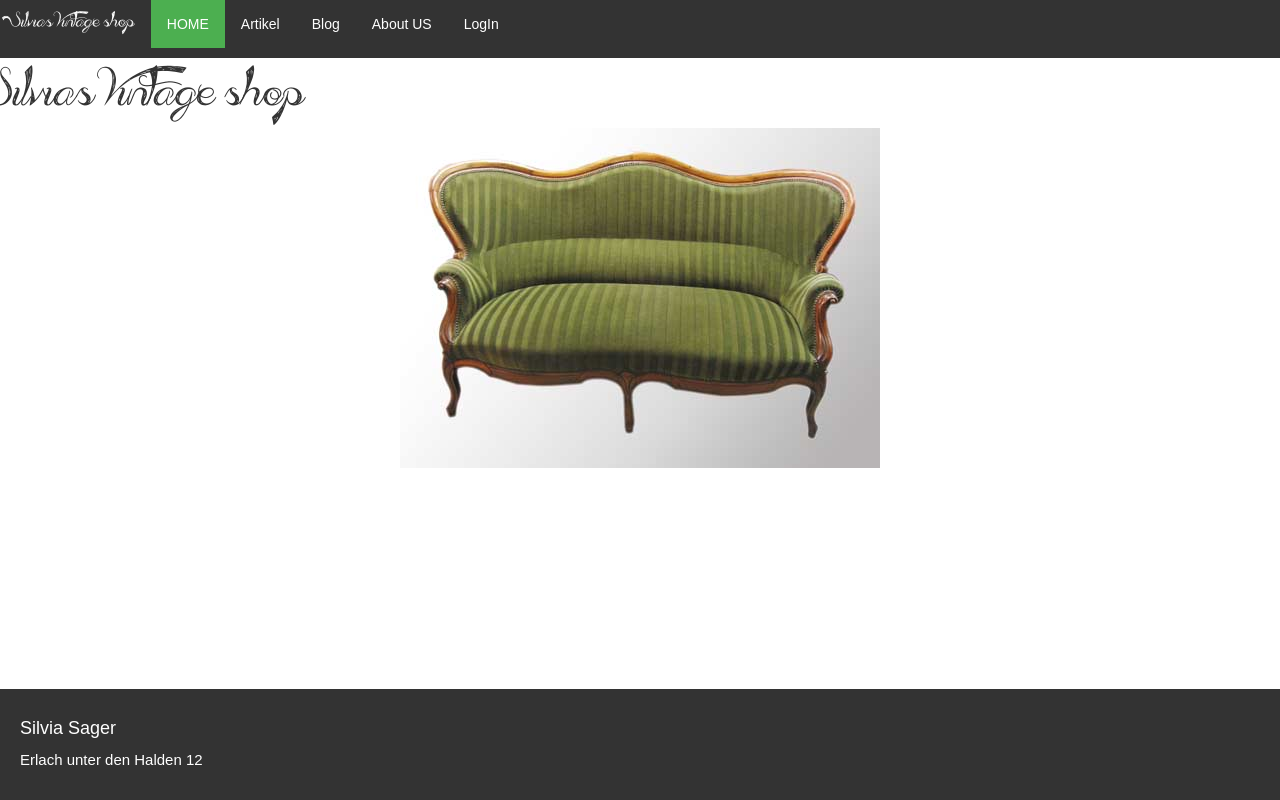
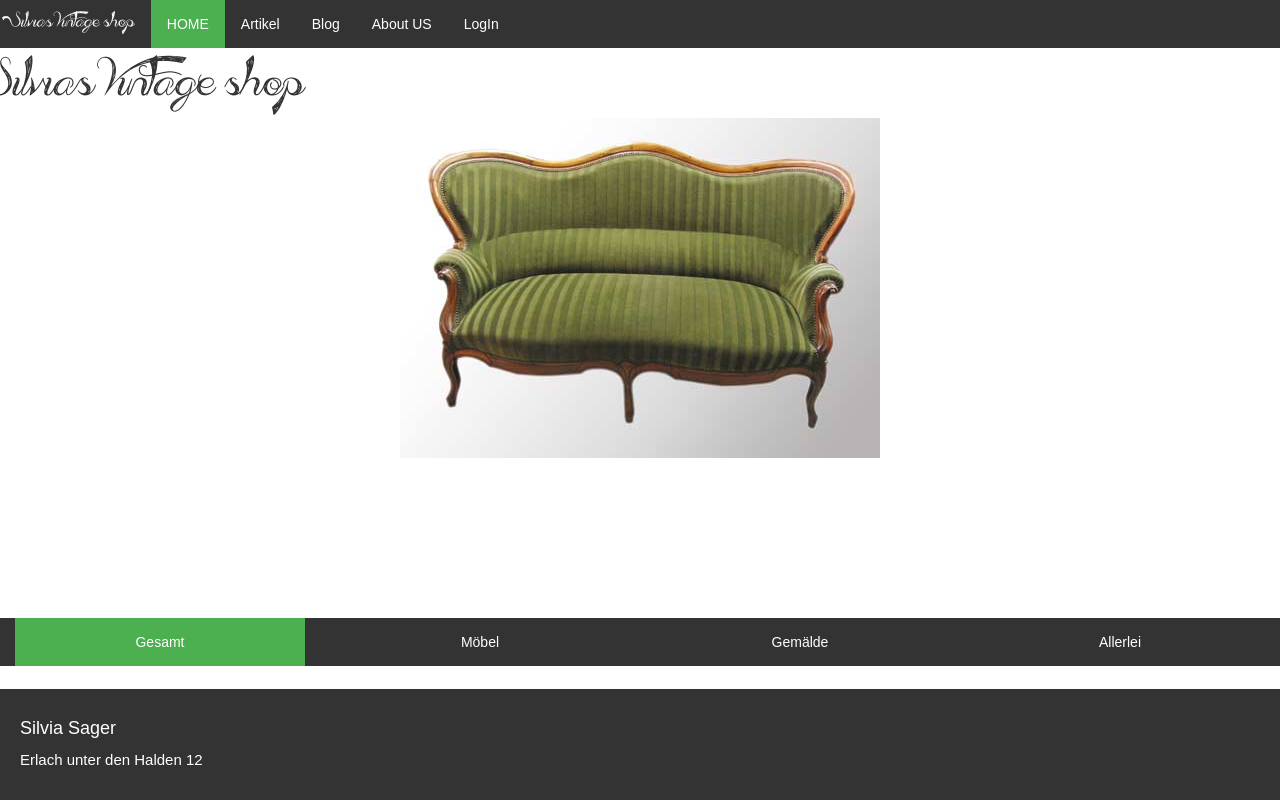
Before and after one commit to GIBB-NIcoleS/silviasvintageshop, a PHP site: page /pages/index.php?p=home in a window 1280 px wide. Run offline with PHP 8.4, Linux system fonts and the light colour scheme; some libraries are stand-ins or nearby versions.

Commit message:
31.03
Nochmal

```diff
--- a/pages/article.php
+++ b/pages/article.php
@@ -0,0 +1,7 @@
+	<ul id= "auswahl">
+		<li class="col-lg-3"><a href="?p=article&d=all" id="active">Gesamt</a></li>
+		<li class="col-lg-3"><a href="?p=article&d=furniture">Möbel</a></li>
+		<li class="col-lg-3"><a href="#">Gemälde</a></li>
+		<li class="col-lg-3"><a href="#">Allerlei</a></li>
+	</ul>
+</nav>
--- a/pages/home.php
+++ b/pages/home.php
@@ -1,3 +1,4 @@
+</nav>
 <h1 class="logo">Silvias Vintage shop</h1>
 
 			<IMG class="displayed" src="../images/sofa_antik.jpg" alt="Sofa">
--- a/pages/index.php
+++ b/pages/index.php
@@ -11,18 +11,18 @@
 </head>
 <html>
 	<body>
-		<nav >
+		<nav>
 			<ul>
 			<li><p class="logo">Silvias Vintage shop</p></li>
 			<li><a href="?p=home" id="active">HOME</a></li>
-			<li><a href="?p=article">Artikel</a></li>
+			<li><a href="?p=article&d=all">Artikel</a></li>
 			<li><a href="#">Blog</a></li>
 			<li><a href="#">About US</a></li>
 			<li><a href="#">LogIn</a></li>
 			</ul>
-		</nav>
+
 <?php
-	if(isset($_GET['p'] )){
+	if(isset($_GET['p'])|| isset($_GET['d'] )){
 		$p = $_GET['p'];
 		switch($p){
 		case 'home' :{
@@ -33,9 +33,7 @@
 			require_once("article.php");
 		}
 
-		default: {
-			require_once("home.php");
-		}
+		default: {}
 	}
 	}
 	else{
--- a/script/styles.css
+++ b/script/styles.css
@@ -5,7 +5,8 @@
 
 *{
 	font-family: 'Arial', sans-serif;
-	margin: 0px 0px;
+	margin:	 0px;
+	padding: 0px;
 }
 
 .logo{
@@ -24,10 +25,15 @@
 	margin: 40px;
 }
 
+#auswahl{
+	margin: 0px;
+	padding: 0px;
+}
+
 IMG.displayed {
     display: block;
     margin-left: auto;
-    margin-right: auto }
+    margin-right: auto; }
 
 ul {
     list-style-type: none;
@@ -47,6 +53,7 @@ li a , li p{
     color: white;
     text-align: center;
     padding: 14px 16px;
+	margin: 0px;
     text-decoration: none;
 }
 
@@ -68,6 +75,8 @@ footer{
 footer p {
 	font-size: 15px;
 }
+
+
 .col-lg-12{width:100%}
 .col-lg-11{width:91.66666667%}
 .col-lg-10{width:83.33333333%}
@@ -80,10 +89,3 @@ footer p {
 .col-lg-3{width:25%}
 .col-lg-2{width:16.66666667%}
 .col-lg-1{width:8.33333333%}
-
-/*Slider*/
-.carousel-inner > .item > img,
-  .carousel-inner > .item > a > img {
-      width: 70%;
-      margin: auto;
-  }
```
